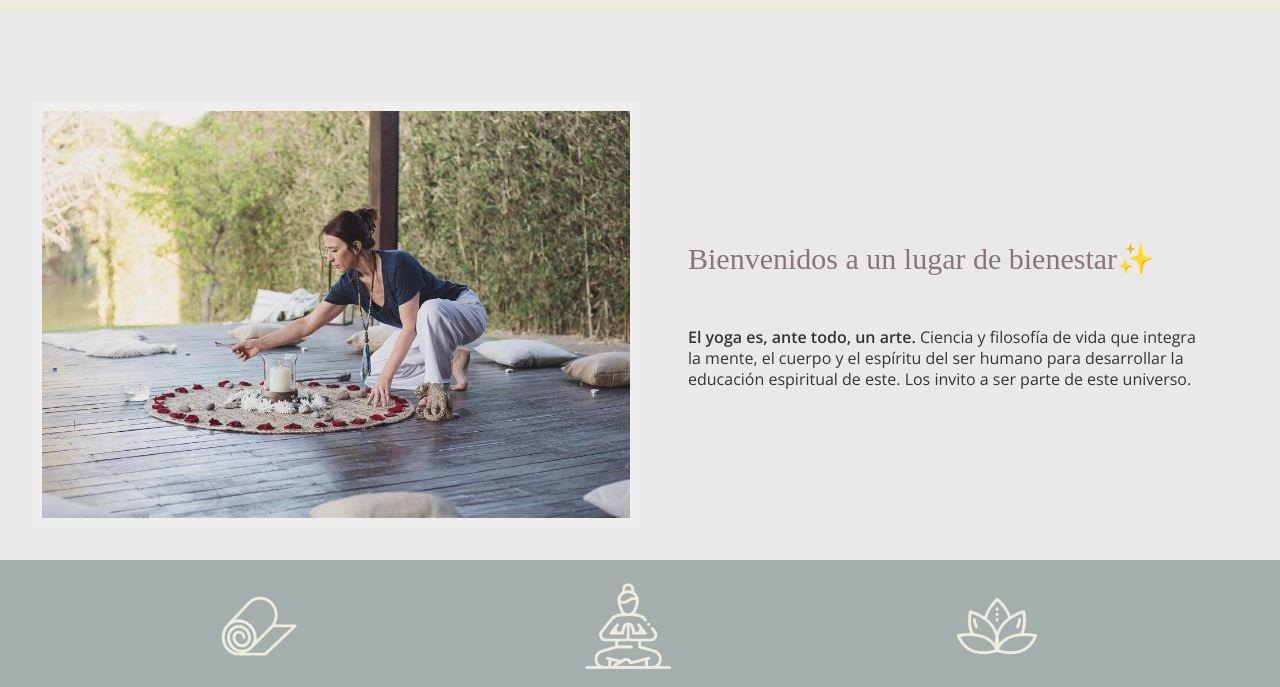
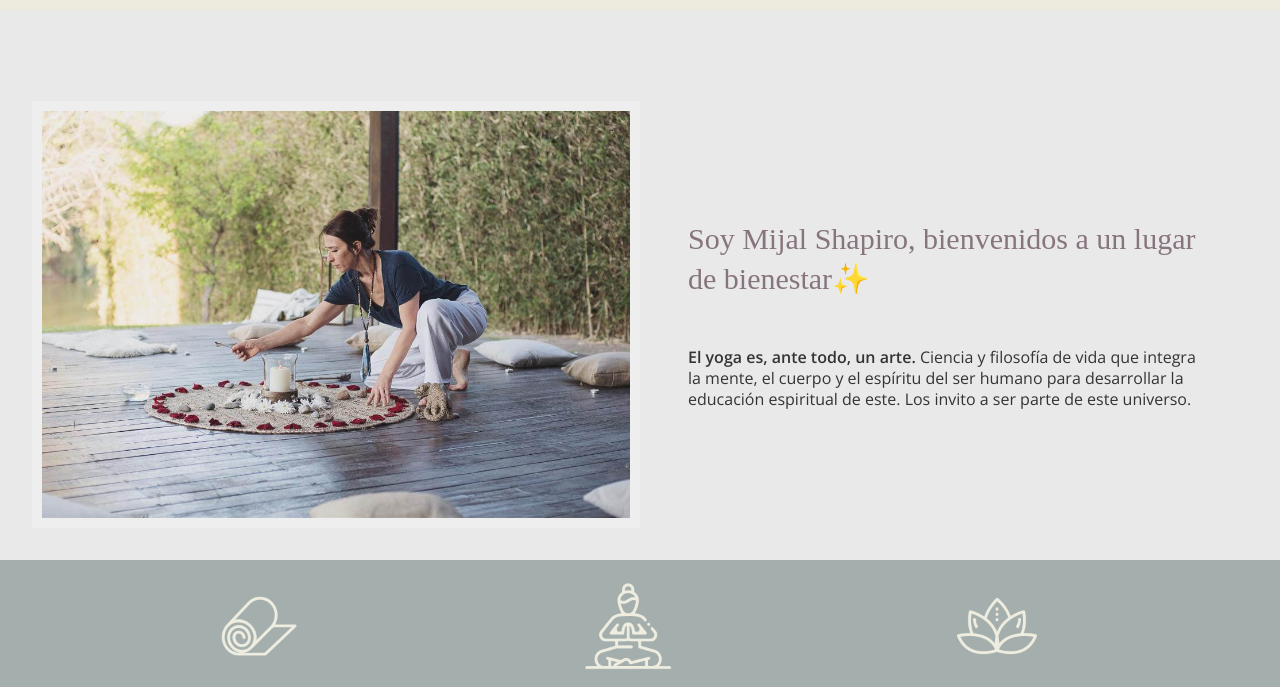
Before and after one commit to BrenTaborda/proyecto_coderhouse, a website: page index.html in a window 1280 px wide. Shown: the part 91-778 px from the top of the page. Drawn offline with nearby package versions, Linux system fonts and the light colour scheme; some icons are missing; a web font is replaced by a local one.

Commit message:
crashing

```diff
--- a/index.html
+++ b/index.html
@@ -69,7 +69,7 @@
                         <img class="seccionPrincipal__imagen" src="./imagenes/mainfoto1.jpeg" alt="mijal meditando" width="500">
                     </div>
                     <div class="seccionPrincipal__derecha">
-                        <h1 class="seccionPrincipal__titular">Bienvenidos a un lugar de bienestar✨</h1>
+                        <h1 class="seccionPrincipal__titular">Soy Mijal Shapiro, bienvenidos a un lugar de bienestar✨</h1>
                         <p class="seccionPrincipal__parrafo"><b>El yoga es, ante todo, un arte.</b> Ciencia y filosofía de vida que integra la mente, el cuerpo y el espíritu del ser humano para desarrollar la educación espiritual de este. Los invito a ser parte de este universo.</p>
                         <!-- SAQUE LA MUSICA PARA OPTIMIZAR EL PESO <audio class="seccionPrincipal__musica" controls src="./audios/musicarelajante.mp3"></audio> -->
                     </div>
```
